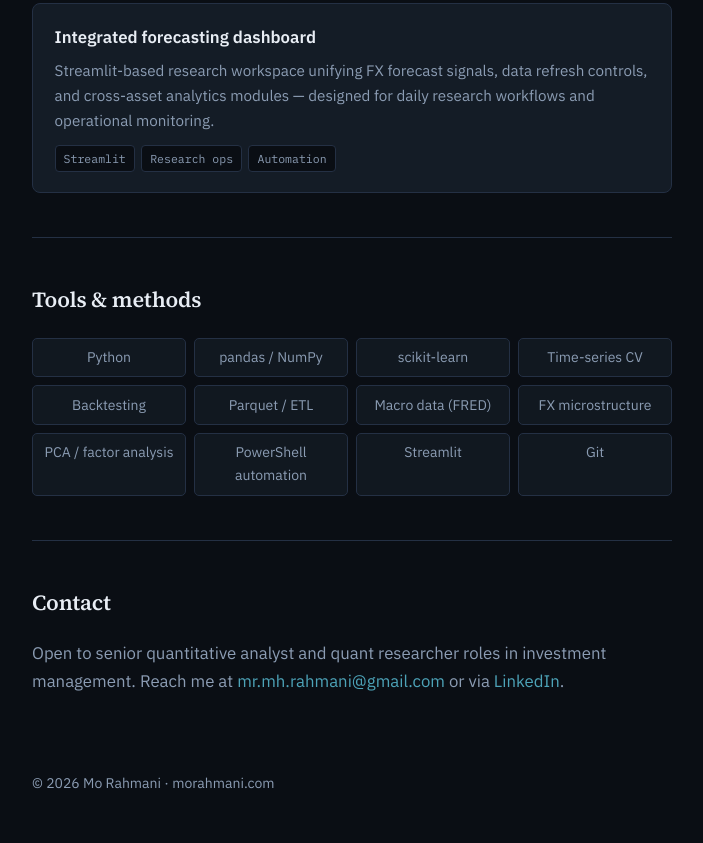
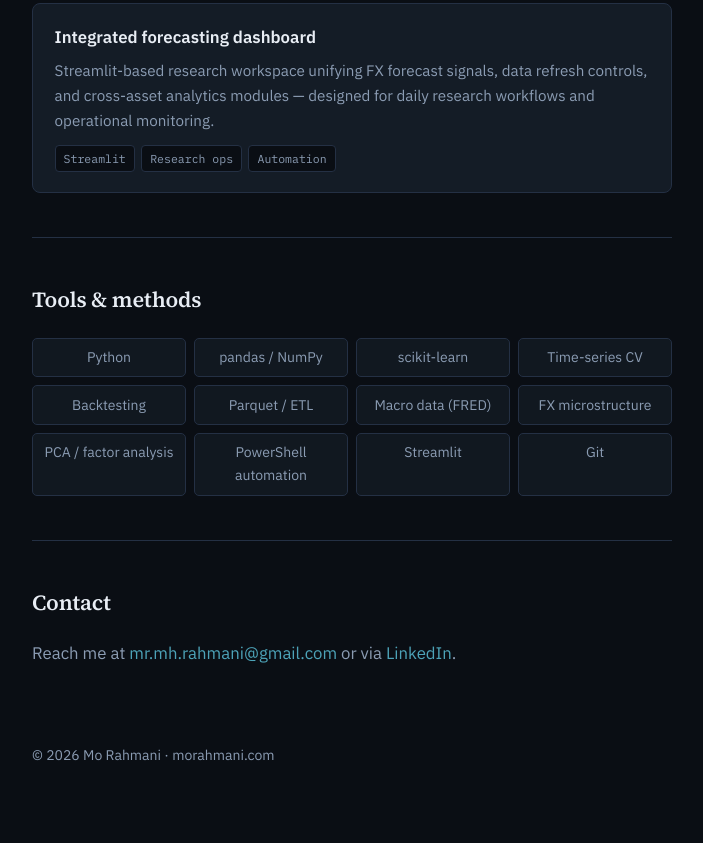
Before and after one commit to mvincer/moanalytics, a plain HTML site: page website/index.html in a window 1280 px wide. Shown: the part 1770-2613 px from the top of the page, without its empty margins (288-991 px from the left). After the commit the page ends 2585 px from the top, so only its background shows below. Drawn offline with Linux system fonts and the light colour scheme.

Commit message:
Clean up contact section
Co-authored-by: Cursor <cursoragent@cursor.com>

```diff
--- a/website/index.html
+++ b/website/index.html
@@ -147,7 +147,6 @@
       <section id="contact">
         <h2>Contact</h2>
         <p>
-          Open to senior quantitative analyst and quant researcher roles in investment management.
           Reach me at <a href="mailto:mr.mh.rahmani@gmail.com">mr.mh.rahmani@gmail.com</a> or via
           <a href="https://linkedin.com/in/mo-rahmani-cfa-ma-ms" target="_blank" rel="noopener noreferrer">LinkedIn</a>.
         </p>
```
